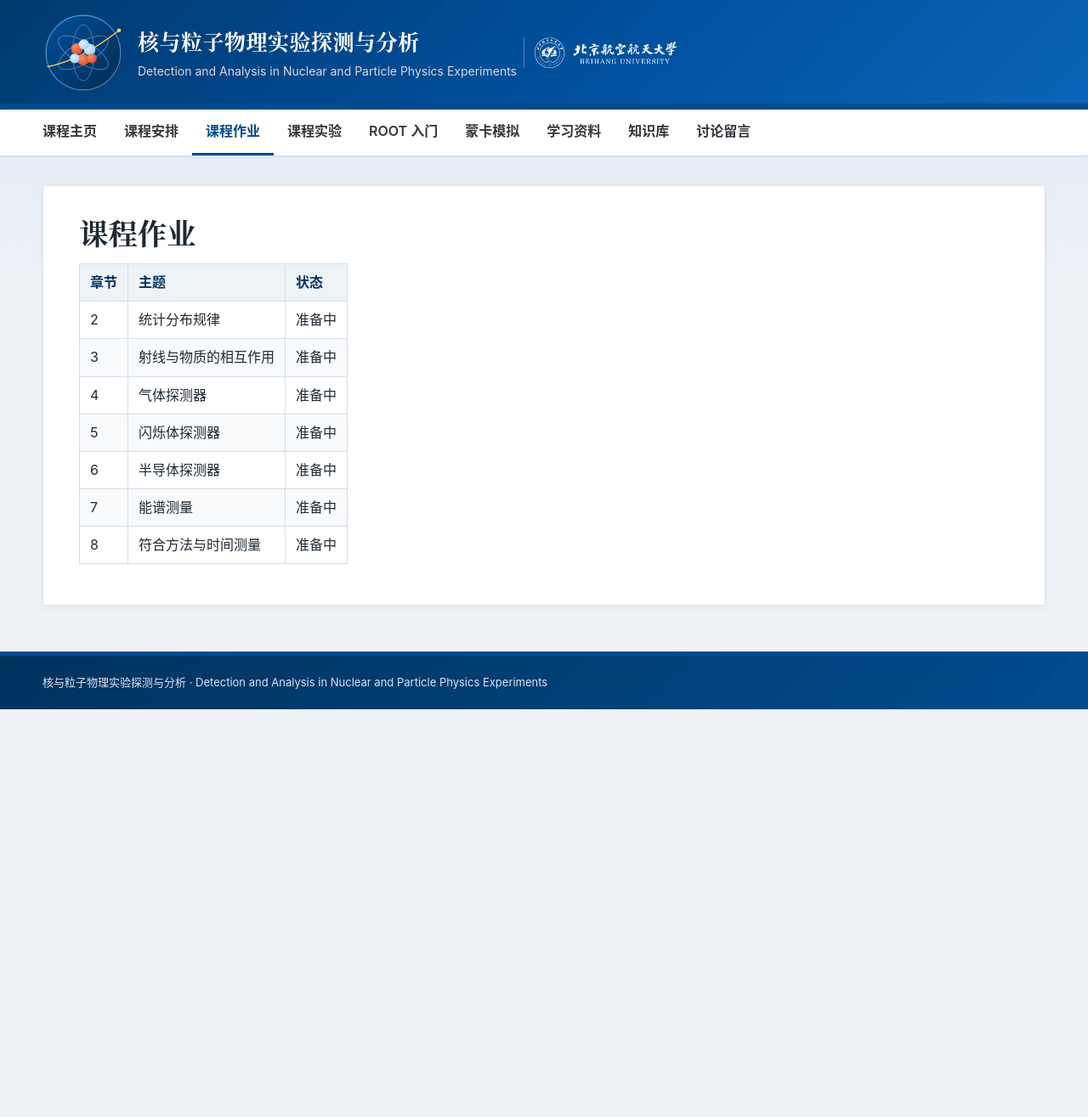
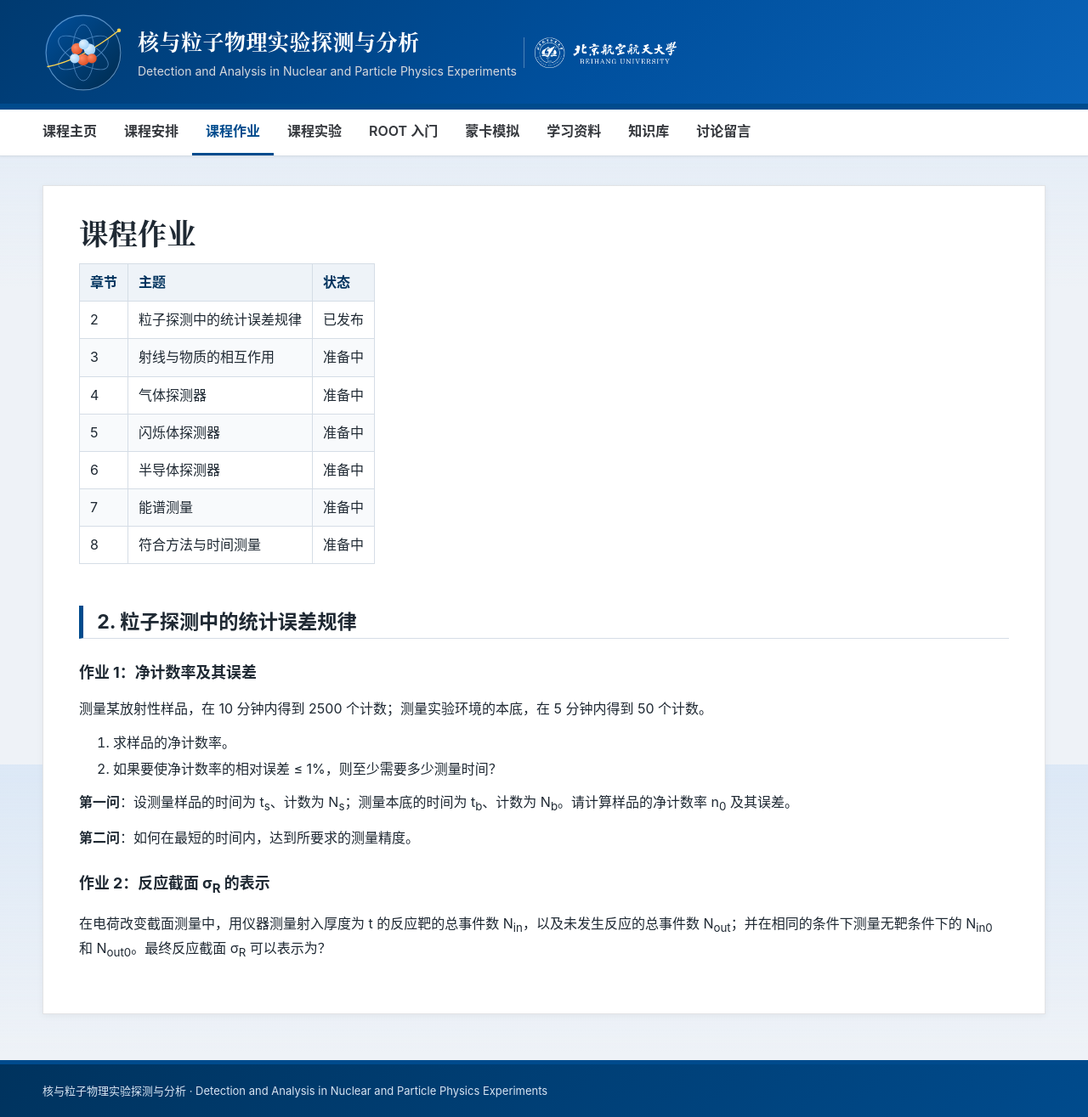
Before and after one commit to yt876/Nuclear-and-Particle-Physics-Detection-and-Analysis, a Jekyll site: the page built from coursework.md, in a window 1280 px wide. Shown: the whole page at 85% size. Built offline with Jekyll 4.4.1, drawn with Linux system fonts in a browser that asks for light colours; our own code applies the rules of GitHub Pages for plain Markdown files; before the commit the page ends 900 px from its top, so only the background shows below that.

Commit message:
Add chapter 2 assignment: statistical error in particle detection
- Publish 作业1 (net count rate and measurement time) and 作业2 (reaction cross section)
- Mark chapter 2 topic as published in the overview table

```diff
--- a/coursework.md
+++ b/coursework.md
@@ -2,10 +2,27 @@
 
 | 章节 | 主题 | 状态 |
 | --- | --- | --- |
-| 2 | 统计分布规律 | 准备中 |
+| 2 | 粒子探测中的统计误差规律 | 已发布 |
 | 3 | 射线与物质的相互作用 | 准备中 |
 | 4 | 气体探测器 | 准备中 |
 | 5 | 闪烁体探测器 | 准备中 |
 | 6 | 半导体探测器 | 准备中 |
 | 7 | 能谱测量 | 准备中 |
 | 8 | 符合方法与时间测量 | 准备中 |
+
+## 2. 粒子探测中的统计误差规律
+
+### 作业 1：净计数率及其误差
+
+测量某放射性样品，在 10 分钟内得到 2500 个计数；测量实验环境的本底，在 5 分钟内得到 50 个计数。
+
+1. 求样品的净计数率。
+2. 如果要使净计数率的相对误差 ≤ 1%，则至少需要多少测量时间？
+
+**第一问**：设测量样品的时间为 t<sub>s</sub>、计数为 N<sub>s</sub>；测量本底的时间为 t<sub>b</sub>、计数为 N<sub>b</sub>。请计算样品的净计数率 n<sub>0</sub> 及其误差。
+
+**第二问**：如何在最短的时间内，达到所要求的测量精度。
+
+### 作业 2：反应截面 σ<sub>R</sub> 的表示
+
+在电荷改变截面测量中，用仪器测量射入厚度为 t 的反应靶的总事件数 N<sub>in</sub>，以及未发生反应的总事件数 N<sub>out</sub>；并在相同的条件下测量无靶条件下的 N<sub>in0</sub> 和 N<sub>out0</sub>。最终反应截面 σ<sub>R</sub> 可以表示为？
```
